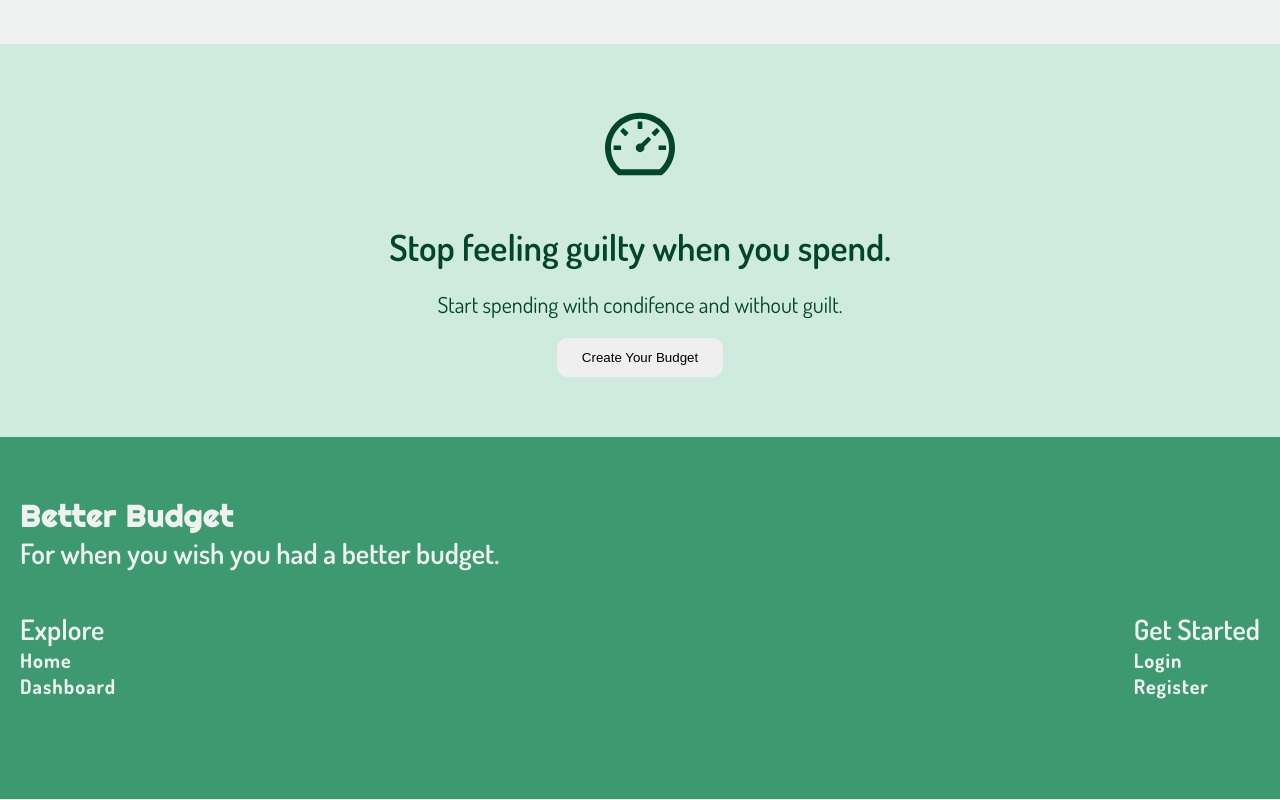
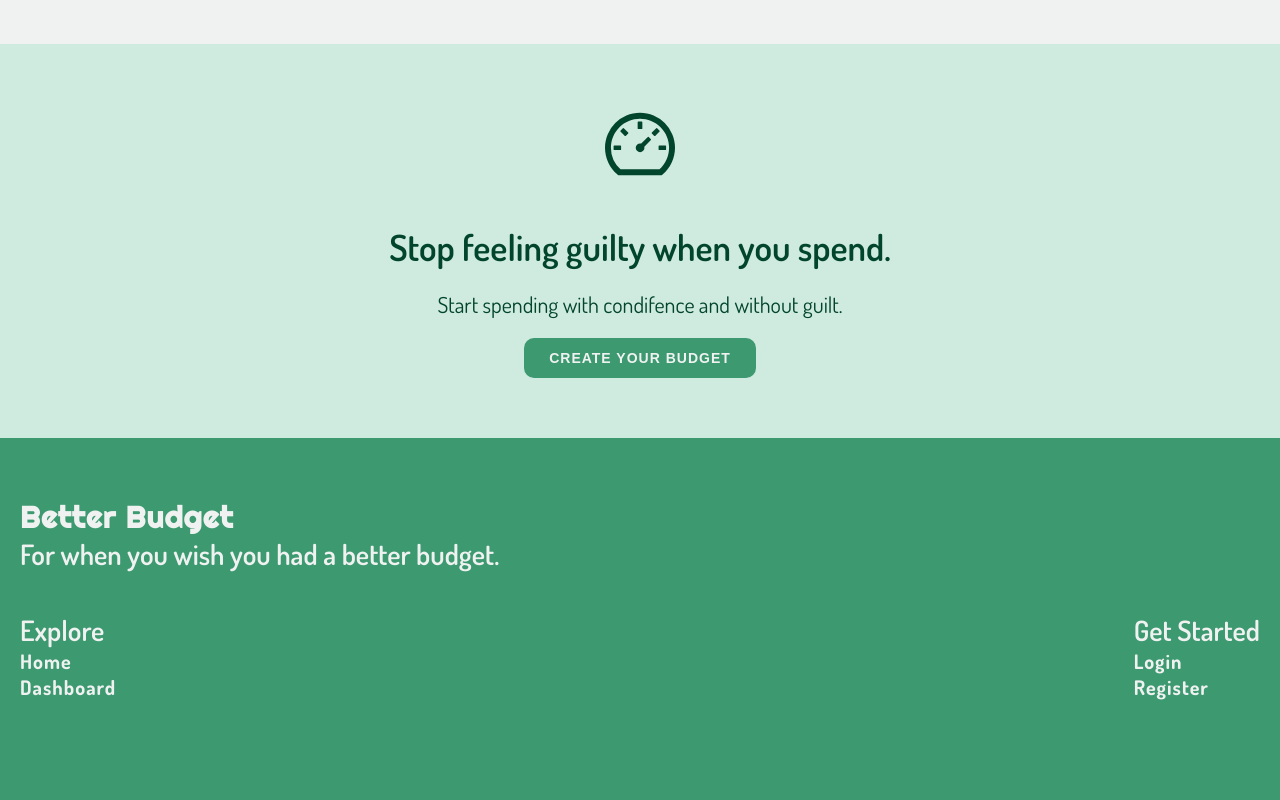
Before and after one commit to JohnSebastian3/better-budget, a React (Create React App) app in the folder client/: page / in a window 1280 px wide. Shown: the part 1290-2090 px from the top of the page. Built offline with nearby package versions, Linux system fonts and the light colour scheme; no server answers; a web font is replaced by a local one.

Commit message:
Modify classname on button

```diff
--- a/client/src/pages/Homepage/Main/MainFooter/MainFooter.tsx
+++ b/client/src/pages/Homepage/Main/MainFooter/MainFooter.tsx
@@ -18,7 +18,7 @@ const MainFooter = () => {
             <Button
               type={"button"}
               value={"Create Your Budget"}
-              kind={"btn-primary-green"}
+              kind={"btn--primary--green"}
             ></Button>
           </Link>
         </div>
```
